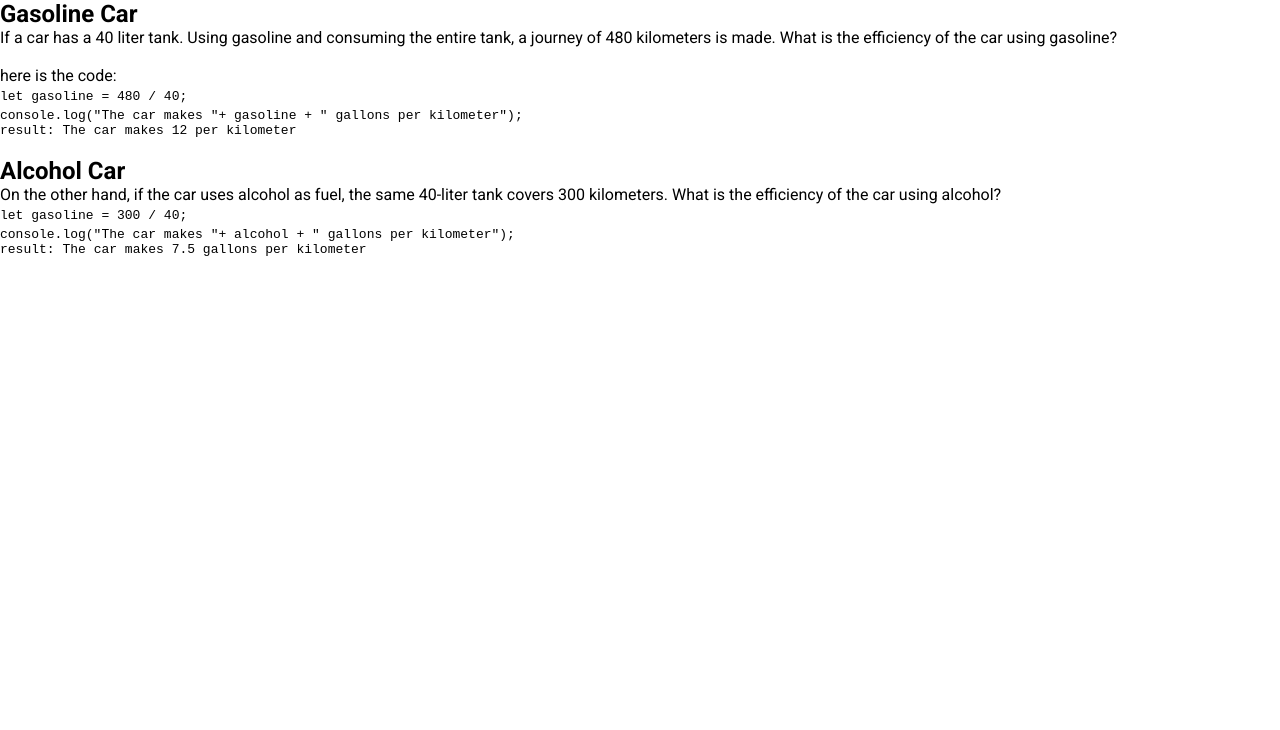
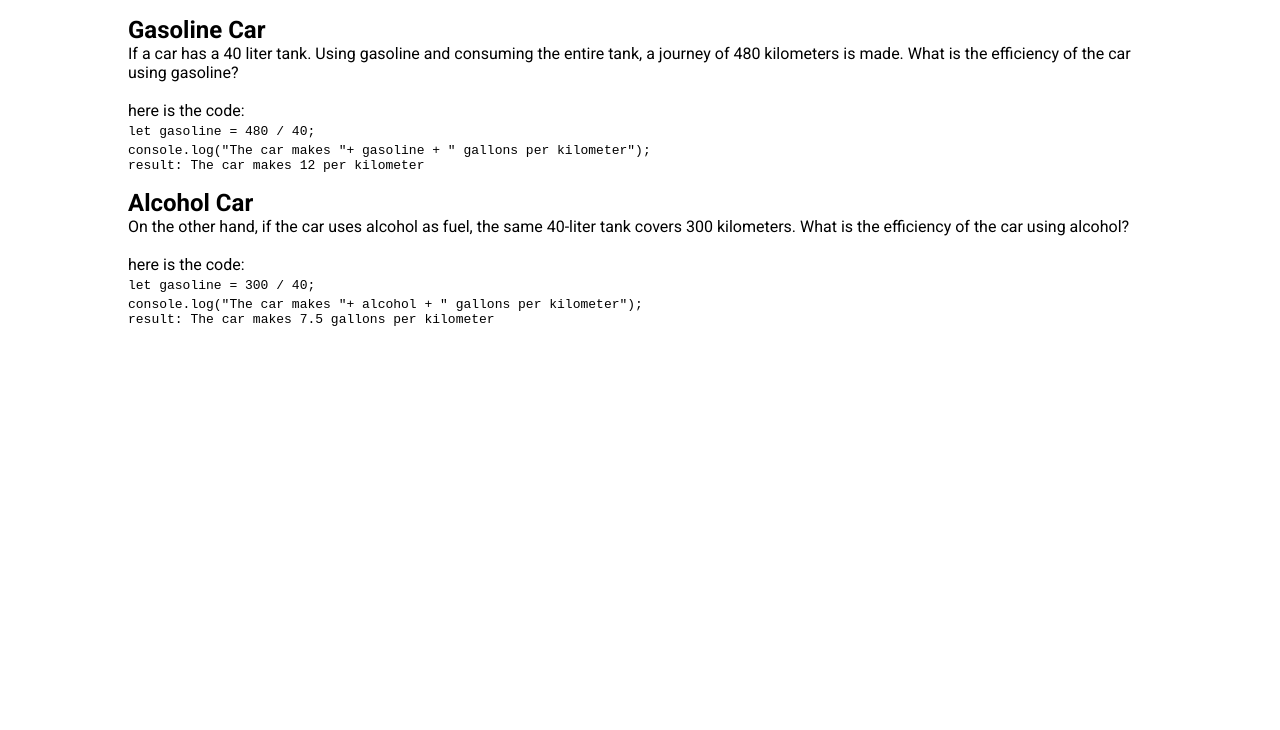
Before and after one commit to dmg85/Alura-One, a plain HTML site: page gasoline_challenge/index.html in a window 1280 px wide. Shown: the part 70-800 px from the top of the page. Drawn offline with Linux system fonts and the light colour scheme.

Commit message:
Gasoline challenge 3

```diff
--- a/gasoline_challenge/alcohol_or_gasoline.js
+++ b/gasoline_challenge/alcohol_or_gasoline.js
@@ -1,7 +1,5 @@
 let gasoline = 480 / 40;
-
 console.log("The car makes "+ gasoline + " gallons per kilometer");
 
 let alhocol = 300 / 40;
-
 console.log("The car makes "+ alhocol + " gallons per kilometer");
--- a/gasoline_challenge/index.html
+++ b/gasoline_challenge/index.html
@@ -9,13 +9,13 @@
     <link rel="preconnect" href="https://fonts.googleapis.com">
 <link rel="preconnect" href="https://fonts.gstatic.com" crossorigin>
 <link href="https://fonts.googleapis.com/css2?family=Inconsolata:wght@300;400;500;700&family=Poppins:wght@300;400;600&family=Roboto:ital,wght@0,300;0,400;0,500;0,700;0,900;1,100;1,300&display=swap" rel="stylesheet">
-<script src="https://kit.fontawesome.com/db0a929576.js" crossorigin="anonymous"></script>
 </head>
 <body>
+    <main class="container">
         <div class="title">
             <h1>Gasoline Challenge</h1>
         </div>
-    <section>
+        <section class="section-1">
             <h2>Gasoline Car</h2>
             <p>If a car has a 40 liter tank. Using gasoline and consuming the entire tank, a journey of 480 kilometers is made. What is the efficiency of the car using gasoline?</p>
             <br>
@@ -26,15 +26,18 @@
                 <p>result: <code>The car makes 12 per kilometer</code></p>
             </code>
         </section>
-    <br>
-    <section>
+        <section class="section-2">
             <h2>Alcohol Car</h2>
             <p>On the other hand, if the car uses alcohol as fuel, the same 40-liter tank covers 300 kilometers. What is the efficiency of the car using alcohol?</p>
+            <br>
+            <p>here is the code:</p>
             <code>
                 let gasoline = 300 / 40; <br>
                 console.log("The car makes "+ alcohol + " gallons per kilometer");
                 <p>result: <code>The car makes 7.5 gallons per kilometer</code></p>
             </code>
         </section>
+    </main>
+
 </body>
 </html>
--- a/gasoline_challenge/style.css
+++ b/gasoline_challenge/style.css
@@ -8,6 +8,12 @@ html {
     font-family: "Roboto", sans-serif;
 }
 
+.container {
+    width: 80%;
+    height: 15%;
+    margin: 0 auto;
+}
+
 .title {
     display: flex;
     align-items: center;
@@ -16,3 +22,11 @@ html {
     background-color: rgb(243, 95, 31);
     color: white;
 }
+
+.section-1 {
+    margin: 1rem 0;
+}
+
+.section-2 {
+
+}
```
Lines whose indentation alone changed are shown as unchanged.
